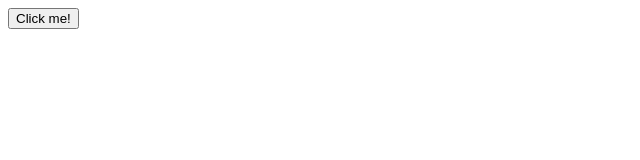
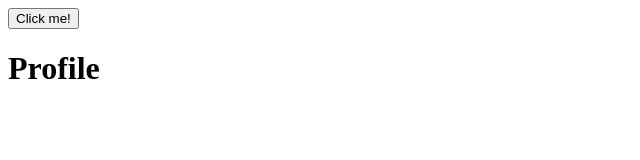
Before and after one commit to AshwiniParaye1/FS-Learnings, a React (Vite) app in the folder react/vite-project/: page / in a window 1280 px wide. Shown: the top 160 px of the page, without its empty margins (0-640 px from the left). Built offline with nearby package versions, Linux system fonts and the light colour scheme.

Commit message:
creating react element with jsx-runtime

```diff
--- a/react/vite-project/src/App.jsx
+++ b/react/vite-project/src/App.jsx
@@ -2,6 +2,7 @@
 import "./App.css";
 // import ChildComponent from "./ChildComponent";
 import ParentComponent from "./ParentComponent";
+import ReactElement from "./ReactElement";
 
 function App() {
   // const [count, setCount] = useState(0);
@@ -11,6 +12,7 @@ function App() {
         count is {count}
       </button> */}
       <ParentComponent />
+      <ReactElement />
     </div>
   );
 }
--- /dev/null
+++ b/react/vite-project/src/ReactElement.jsx
@@ -0,0 +1,8 @@
+import { jsx } from "react/jsx-runtime";
+
+export default function ReactElement() {
+  return jsx("h1", {
+    className: "header",
+    children: "Profile",
+  });
+}
```
